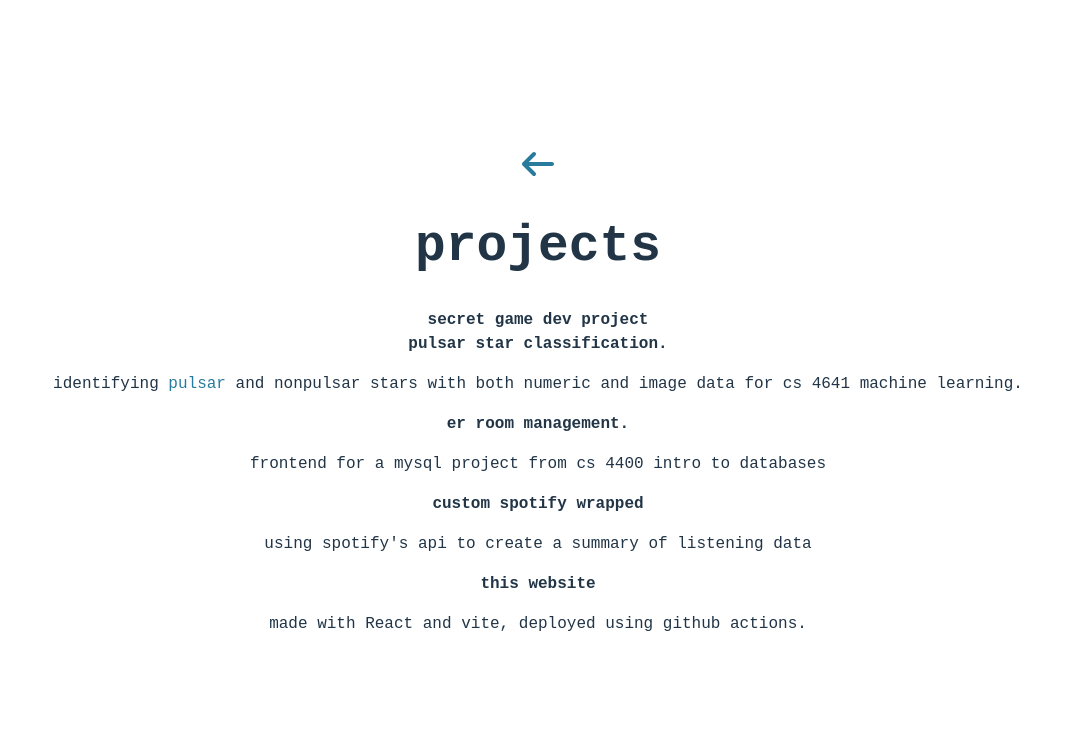
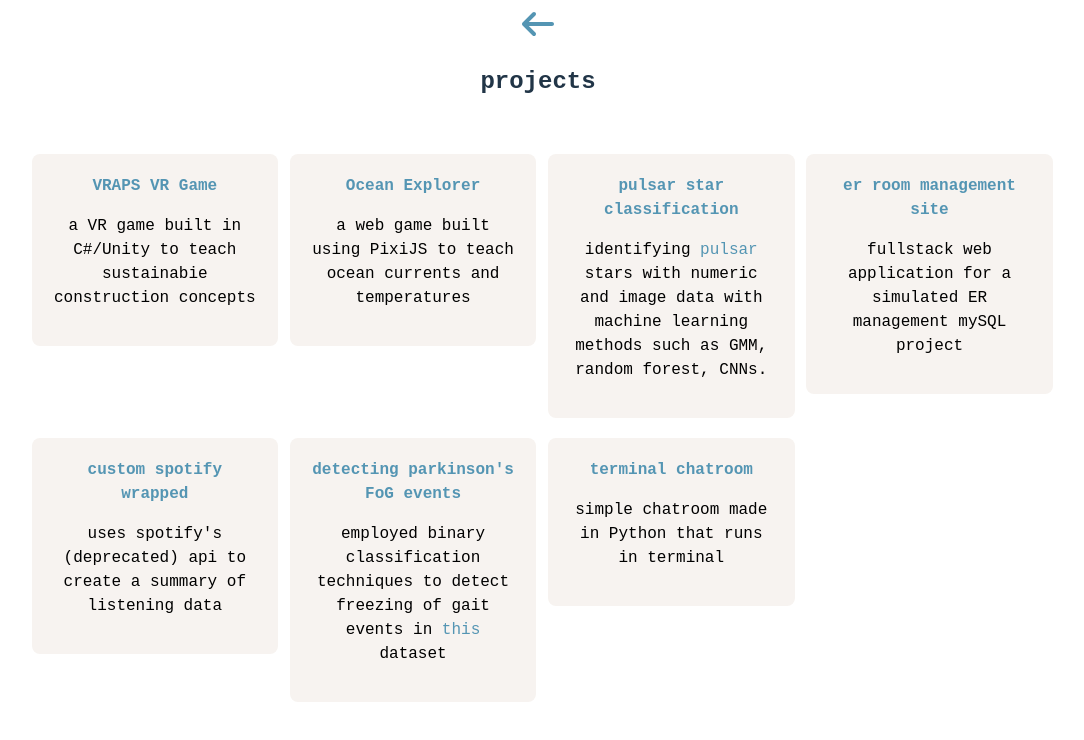
Before and after one commit to liang452/liang452.github.io, a React (Vite) app in the folder app/: page /#/projects in a window 1280 px wide. Shown: the top 740 px of the page, without its empty margins (102-1186 px from the left). Built offline with nearby package versions, Linux system fonts and the light colour scheme.

Commit message:
updates projects

```diff
--- a/app/src/pages/About.jsx
+++ b/app/src/pages/About.jsx
@@ -17,13 +17,19 @@ export default function About() {
         </Link>
         <br></br>
 
-      <div className="card">
-        <h2>more about me -</h2>
+      <div className="card" style={{width: "60%"}}>
+        <div style={{marginLeft:"15px"}}>
+        <h2>more about me</h2>
+
         <p>
-          I'm currently a computer science major at Georgia Tech.
-          I like making interactive data visualizations, games, and websites. I also like looking into OS and cybersecurity in my free time.
+          I'm currently a Computer Science major at Georgia Tech with concentrations in machine learning and information management.</p>
+
+         <p> I like making software that centers on interactivity - data visualizations, game development, and websites. Currently I work with the VRAPs lab making a VR game about sustainable construction.
+          Previously, I've been an Undergraduate Research Assistant at the University of Texas at Dallas under Dr. Xiwei Tang working with wearable sensor data.
         </p>
-        <p>I'm a member of GT's <a href="https://www.gtvgdev.com/">VGDev</a> club, and I roller skate and rock climb for fun!</p>
+
+        <p> In my free time, I like looking into OS and cybersecurity. Outside of computer science, I'm enjoy drawing and rock climbing. I'm also a member of GT's <a href="https://www.gtvgdev.com/">VGDev</a> club.</p>
+        </div>
       </div>
 
 
--- a/app/src/pages/Art.jsx
+++ b/app/src/pages/Art.jsx
@@ -18,8 +18,8 @@ export default function Art() {
           <FontAwesomeIcon icon={faArrowLeft} size="2x"/>
         </Link>
 
-        <h1>art</h1>
-        <h3>wip</h3>
+        <h2>art</h2>
+        <h3>page in progress</h3>
 
     </div>
   );
--- a/app/src/pages/Home.jsx
+++ b/app/src/pages/Home.jsx
@@ -1,6 +1,7 @@
 import { Link } from "react-router-dom";
 import { FontAwesomeIcon } from '@fortawesome/react-fontawesome';
 import { faGithub } from '@fortawesome/free-brands-svg-icons';
+import { faLinkedin } from '@fortawesome/free-brands-svg-icons';
 
 export default function Home() {
   return (
@@ -10,33 +11,40 @@ export default function Home() {
         alignItems: "center",
         margin: "auto",
       }}>
-      <div className="card">
-        <h2>Hello!</h2>
+
+        <div class="" style={{display:"flex", padding:"20px", flexWrap:"wrap", justifyContent:"center"}}>
+        <img className="imagebox" src='https://i.imgur.com/zHjzjBd.jpeg'
+            style={{height:"250px", width:"380px", overflow:"hidden"}}></img>
+
+        <div style={{justifyContent:"center"}}>
+          <div className="card" style={{width: "275px", textAlign:"left"}}>
+              <h2>hello!</h2>
               <p>
-          I'm a programmer and artist on the side. I'm interested in data
+                i'm a programmer and artist interested in data
                 science, webdev, and gamedev.
               </p>
               <a href="https://github.com/liang452" target="_blank" rel="noopener noreferrer">
-            <FontAwesomeIcon icon={faGithub} size="2x" />
+                  <FontAwesomeIcon icon={faGithub} size="1x" />
+              </a>
+              <a href="https://www.linkedin.com/in/rwnliang/" target="_blank" rel="noopener noreferrer">
+                  <FontAwesomeIcon icon={faLinkedin} size="1x" />
               </a>
           </div>
 
-      <div className="navbar">
-
+          <div className="navbar" style={{alignContent:"center"}}>
               <Link to="/about">
                 <button type="button">about</button>
               </Link>
-
-
-        <Link to="/projects" style={{marginLeft: "8px"}}>
+              <Link to="/projects" style={{marginLeft: "10px"}}>
                 <button type="button">projects</button>
-        </Link>
-
-        <Link to="/art" style={{marginLeft: "8px"}}>
-          <button type="button">art</button>
               </Link>
 
           </div>
         </div>
+
+
+      </div>
+
+    </div>
   );
 }
--- a/app/src/pages/Projects.jsx
+++ b/app/src/pages/Projects.jsx
@@ -15,21 +15,57 @@ export default function Projects() {
           <FontAwesomeIcon icon={faArrowLeft} size="2x"/>
         </Link>
 
-      <h1>projects</h1>
+      <h2>projects</h2>
+      <div style={{
+            display: "grid",
+            gridTemplateColumns: "repeat(auto-fit, minmax(250px, 1fr)",
+            maxWidth: "88%",
+            marginTop: "1.5rem",
+        }}>
 
-    <b>secret game dev project</b>
+        <div className="boxcard">
+           <a href="https://github.gatech.edu/pages/eliang39/vraps">
+             <b>VRAPS VR Game</b></a>
+        <p>a VR game built in C#/Unity to teach sustainabie construction concepts</p>
+        </div>
 
-      <b>pulsar star classification.</b>
-      <p>identifying <a href="https://en.wikipedia.org/wiki/Pulsar">pulsar</a> and nonpulsar stars with both numeric and image data for cs 4641 machine learning.</p>
+        <div className="boxcard">
+           <a href="https://github.gatech.edu/pages/eliang39/vraps">
+             <b>Ocean Explorer</b></a>
+        <p>a web game built using PixiJS to teach ocean currents and temperatures</p>
+        </div>
 
-      <b>er room management.</b>
-      <p>frontend for a mysql project from cs 4400 intro to databases</p>
+        <div className="boxcard">
+           <a href="https://github.gatech.edu/pages/eliang39/CS-4641-Group-4-Docs/final-report">
+             <b>pulsar star classification</b></a>
+        <p>identifying <a href="https://en.wikipedia.org/wiki/Pulsar">pulsar</a> stars with numeric and image data with machine learning methods such as GMM, random forest, CNNs.</p>
+        </div>
 
-      <b>custom spotify wrapped</b>
-      <p>using spotify's api to create a summary of listening data</p>
+        <div className="boxcard">
+        <a href=""><b>er room management site</b></a>
+        <p>fullstack web application for a simulated ER management mySQL project </p>
+        </div>
 
-      <b>this website</b>
-        <p>made with React and vite, deployed using github actions.</p>
+        <div className="boxcard">
+        <a href="https://github.com/liang452/custom-spotify-wrapped">
+        <b>custom spotify wrapped</b></a>
+        <p>uses spotify's (deprecated) api to create a summary of listening data</p>
+        </div>
+
+        <div className="boxcard">
+        <a href=""><b>detecting parkinson's FoG events</b></a>
+            <p>employed binary classification techniques to detect freezing of gait events in
+                <a href=
+                "https://www.kaggle.com/competitions/tlvmc-parkinsons-freezing-gait-prediction/overview"> this</a> dataset </p>
+        </div>
+
+        <div className="boxcard">
+        <a href=""><b>terminal chatroom</b></a>
+        <p>simple chatroom made in Python that runs in terminal</p>
+        </div>
+
+
+    </div>
     </div>
   );
 }
--- a/app/src/styles.css
+++ b/app/src/styles.css
@@ -15,7 +15,7 @@
 
 a {
   font-weight: 500;
-  color: #287b9c;
+  color: #3b87aa;
   text-decoration: inherit;
 }
 a:hover {
@@ -23,14 +23,16 @@ a:hover {
 }
 
 body {
-  margin: 0;
+  margin: 5;
   display: flex;
+  flex-wrap: wrap;
   place-items: center;
-  min-width: 320px;
-  min-height: 100vh;
+  min-height: 80vh;
   font-family:'Courier New', Courier, monospace;
   justify-content: center;
   align-items: center;
+  overflow-wrap: break-word;
+  text-align:center;
 }
 
 h1 {
@@ -57,31 +59,85 @@ button:focus-visible {
   outline: 4px auto -webkit-focus-ring-color;
 }
 
+.card {
+    padding: 25px;
+    background: #1a1a1a;
+    border-radius: 12px;
+    text-align: left;
+    color: white;
+}
+
+.imagebox {
+  border-radius:5px;
+
+  object-fit: cover;
+  margin:15px;
+
+  outline-style:solid;
+  outline-width:thin;
+  outline-offset:5px;
+  outline-color:#196684;
+}
+
+  .boxcard{
+    width:80%;
+    height:fit-content;
+    padding: 20px;
+    margin:10px;
+    background-color: #1a1a1a;
+    border-radius: 8px;
+    color:white;
+  }
+
+  .boxcard:hover {
+    border-color: #64d3ff;
+    background-color:#343232;
+  }
+
+  .container {
+    display:grid;
+    grid-template-columns: auto auto auto;
+    grid-auto-flow: dense
+  }
+
+  .navbar {
+    width: 300px;
+    padding: 10px;
+    margin:auto;
+    align-content: center;
+
+  }
+
 @media (prefers-color-scheme: light) {
   :root {
     color: #213547;
     background-color: #ffffff;
   }
+
+  a {
+  color: #5495b3;
+  }
   a:hover {
     color: #64d3ff;
   }
   button {
-    background-color: #f9f9f9;
+    background-color: #f7f3f0;
   }
+  .card {
+    background: #f7f3f0;
+    border-radius: 12px;
+    color: black;
+  }
+
+  .boxcard {
+    background: #f7f3f0;
+    border-radius: 8px;
+    color: black;
+  }
+
+  .boxcard:hover {
+    border-color: #64d3ff;
+    background-color:#e3dcd6;
+  }
+
 }
-
-
-  .card {
-    width: 300px;
-    padding: 20px;
-    background: #1a1a1a;
-    border-radius: 12px;
-    text-align: center;
-}
-
-  .navbar {
-    width: 300px;
-    padding: 5px;
-    margin:auto;
-    align-content: center;
-  }
```
Also changed, not shown: 1 other file (tests, documents, lock files or other folders). Lines whose indentation alone changed are shown as unchanged.
